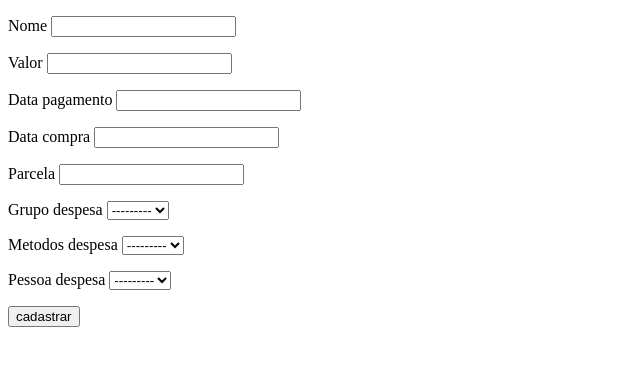
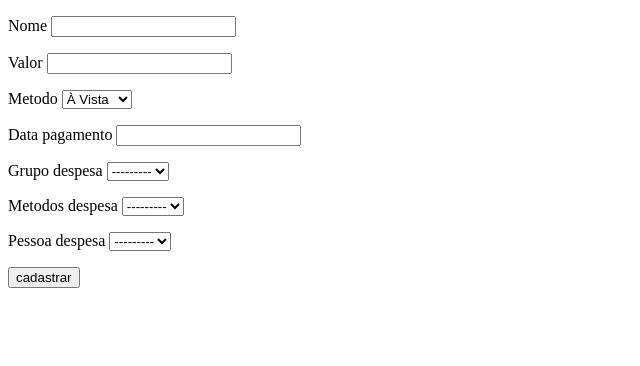
Before and after one commit to rafaelspada/gestao-pessoal, a Django app: page /despesas/ in a window 1280 px wide. Shown: the top 366 px of the page, without its empty margins (0-640 px from the left). Run offline with Django 5.2, Linux system fonts and the light colour scheme; data that the repository does not hold is empty.

Commit message:
ajuste metodos

```diff
--- a/gestao/forms.py
+++ b/gestao/forms.py
@@ -1,7 +1,23 @@
 from django import forms
-from .models import Despesa
+from .models import Despesa, Avista, Aprazo, Mensal
+
 
 class DespesaForm(forms.ModelForm):
     class Meta:
         model = Despesa
         fields = '__all__'
+
+class AvistaForm(forms.ModelForm):
+    class Meta:
+        model = Avista
+        fields = '__all__'
+
+class AprazoForm(forms.ModelForm):
+    class Meta:
+        model = Aprazo
+        fields = '__all__'
+
+class MensalForm(forms.ModelForm):
+    class Meta:
+        model = Mensal
+        fields = '__all__'
--- a/gestao/models.py
+++ b/gestao/models.py
@@ -20,14 +20,33 @@ class Grupo(models.Model):
         return self.nome
 
 class Despesa(models.Model):
+    CHOICE_METODOS = [('AV','À Vista'),
+                      ('AP','À Prazo'),
+                      ('MS','Mensal')]
+
     nome = models.CharField(max_length=100)
     valor = models.FloatField()
-    data_pagamento = models.DateField()
-    data_compra = models.DateField()
-    parcela = models.FloatField()
+    metodo = models.CharField(choices=CHOICE_METODOS, max_length=2, default='AV')
+    #data_pagamento = models.DateField()
+    #data_compra = models.DateField()
+    #parcela = models.FloatField()
     grupo_despesa = models.ForeignKey('Grupo', on_delete=models.CASCADE)
     metodos_despesa = models.ForeignKey('Metodos', on_delete=models.CASCADE)
     pessoa_despesa = models.ForeignKey('Pessoa', on_delete=models.CASCADE)
 
     def __str__(self):
         return self.nome
+
+class Avista(models.Model):
+    avista_despesa = models.ForeignKey('Despesa', on_delete=models.CASCADE)
+    data_pagamento = models.DateField()
+
+class Aprazo(models.Model):
+    aprazo_despesa = models.ForeignKey('Despesa', on_delete=models.CASCADE)
+    data_pagamento = models.DateField()
+    parcelas = models.IntegerField()
+
+class Mensal(models.Model):
+    mensal_despesa = models.ForeignKey('Despesa', on_delete=models.CASCADE)
+    dia_pagamento = models.IntegerField()
+    ativo = models.BooleanField(default=True)
--- a/gestao/templates/cadastro_despesas.html
+++ b/gestao/templates/cadastro_despesas.html
@@ -18,21 +18,24 @@
             {{ form.valor.errors }}
             {{ form.valor }}
         </p>
+
         <p>
-            <label for="form.data_pagamento.id_for_label">{{ form.data_pagamento.label }}</label>
-            {{ form.data_pagamento.errors }}
-            {{ form.data_pagamento }}
+            <label for="form.metodo.id_for_label">{{ form.metodo.label }}</label>
+            {{ form.metodo.errors }}
+            {{ form.metodo }}
         </p>
-        <p>
-            <label for="form.data_compra.id_for_label">{{ form.data_compra.label }}</label>
-            {{ form.data_compra.errors }}
-            {{ form.data_compra }}
-        </p>
-        <p>
-            <label for="form.parcela.id_for_label">{{ form.parcela.label }}</label>
-            {{ form.parcela.errors }}
-            {{ form.parcela }}
-        </p>
+
+        <div>
+
+            <p>
+                <label for="formAvista.data_pagamento.id_for_label">{{ formAvista.data_pagamento.label }}</label>
+                {{ formAvista.data_pagamento.errors }}
+                {{ formAvista.data_pagamento }}
+            </p>
+
+
+        </div>
+
         <p>
             <label for="form.grupo_despesa.id_for_label">{{ form.grupo_despesa.label }}</label>
             {{ form.grupo_despesa.errors }}
--- a/gestao/templates/relatorios_despesas.html
+++ b/gestao/templates/relatorios_despesas.html
@@ -17,7 +17,6 @@
         type: 'pie',
         data: {
             datasets: [{
-                label: '',
                 data: [
                     {% for despesa in despesas %}
                         {{ despesa.valor }},
--- a/gestao/views.py
+++ b/gestao/views.py
@@ -2,19 +2,22 @@ from django.db.models.fields import return_None
 from django.http import HttpResponseRedirect, JsonResponse
 from django.shortcuts import render
 from django.views.generic import TemplateView, View, ListView, DetailView, CreateView, UpdateView, DeleteView
-from .forms import DespesaForm
+from .forms import DespesaForm, AvistaForm, AprazoForm, MensalForm
 from .models import Despesa
 from django.db.models import Sum
 
 class DespesaView(TemplateView):
     template_name = 'cadastro_despesa.html'
-    context = DespesaForm
+    context = DespesaForm, AvistaForm, AprazoForm, MensalForm
 
     # rederização de formulário
     def get_context_data(self, **kwargs):
         try:
             context = super(DespesaView, self).get_context_data(**kwargs)
             context['form'] = DespesaForm
+            context['formAvista'] = AvistaForm
+            context['formAprazo'] = AprazoForm
+            context['formMensal'] = MensalForm
             return context
         except Exception as e:
             print(e)
@@ -24,7 +27,26 @@ class DespesaView(TemplateView):
         form = DespesaForm(request.POST)
         if form.is_valid():
             print("Formulario valido")
-            form.save()
+            formulario = form.save()
+
+            if formulario.metodo == 'AV':
+                formav = AvistaForm(request.POST)
+                formav.avista_despesa = formulario.id
+                if formav.is_valid():
+                    formav.save()
+
+            elif formulario.metodo == 'AP':
+                formap = AprazoForm(request.POST)
+                formap.avista_despesa = formulario.id
+                if formap.is_valid():
+                    formap.save()
+
+            elif form.metodo == 'ME':
+                formme = MensalForm(request.POST)
+                formme.avista_despesa = formulario.id
+                if formme.is_valid():
+                    formme.save()
+
             return self.render_to_response({'form': form})
 
         else:
--- a/pyproject.toml
+++ b/pyproject.toml
@@ -5,6 +5,7 @@ description="site para gestão pessoal"
 requires-python=">=3.13"
 dependencies=[
     "django>=5.2.3",
+    "djangorestframework>=3.16.0",
     "gunicorn>=23.0.0",
     "psycopg2-binary>=2.9.10",
     "python-decouple>=3.8",
```
Also changed, not shown: gestao/admin.py (+13 -1 lines), gestao/migrations/0001_initial.py, gestao/migrations/0002_rename_data_criacao_despesa_data_compra.py (deleted), 2 other files.
